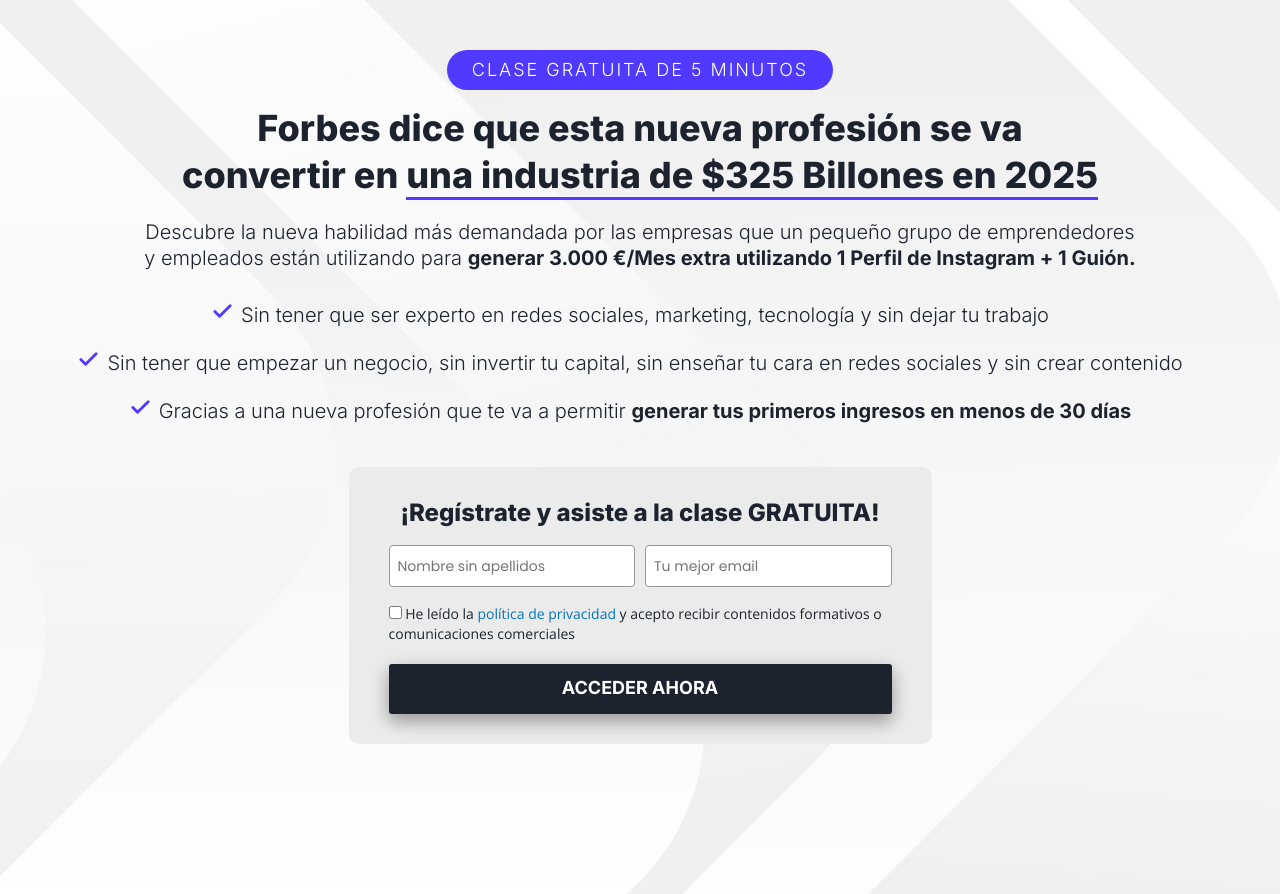
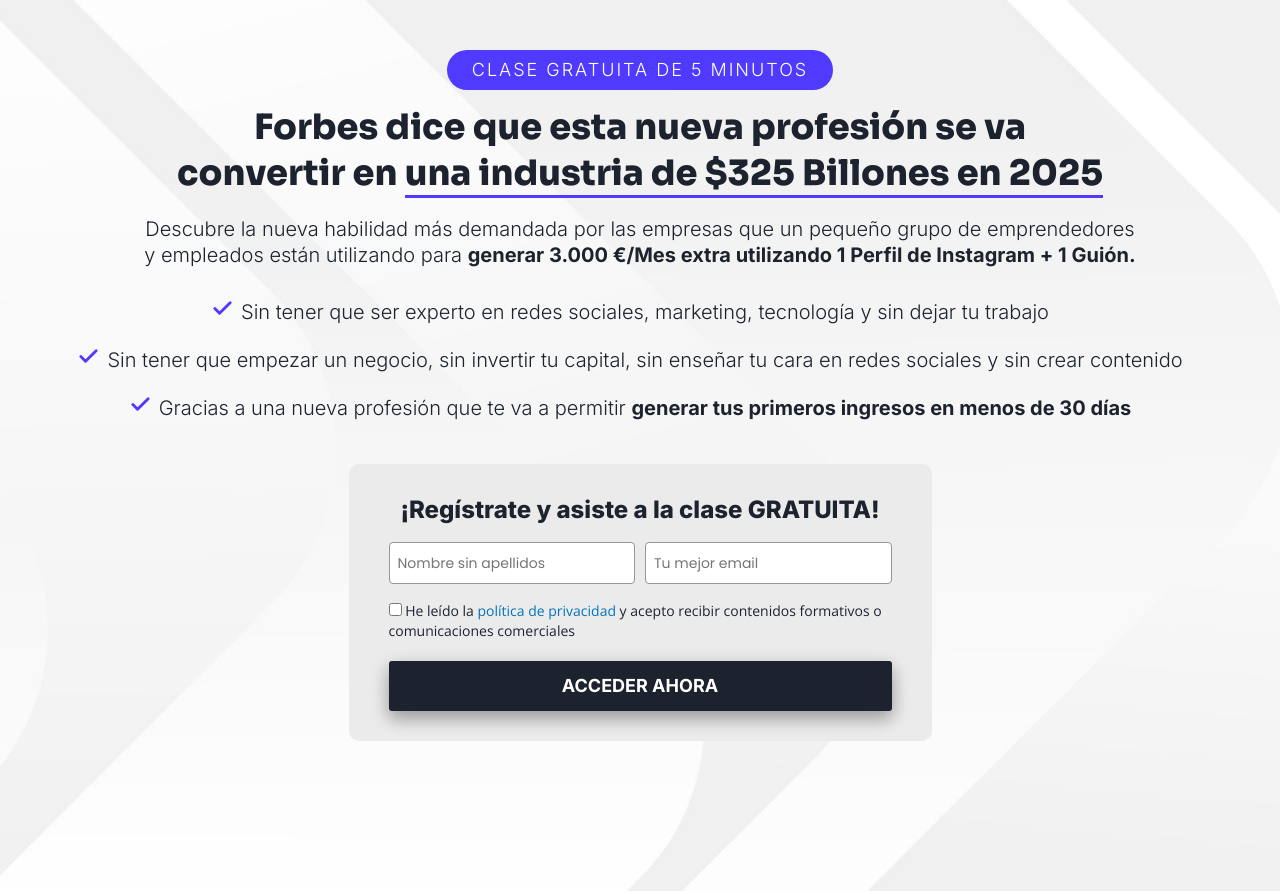
Before and after one commit to Yevhenii-20/jordi-alex, a plain HTML site: page index.html in a window 1280 px wide. Drawn offline with nearby package versions, Linux system fonts and the light colour scheme.

Commit message:
Add files via upload

```diff
--- a/css/index.css
+++ b/css/index.css
@@ -7,6 +7,8 @@
 @import url('https://fonts.googleapis.com/css2?family=Roboto:ital,wght@0,100;0,300;0,400;0,500;0,700;0,900;1,100;1,300;1,400;1,500;1,700;1,900&display=swap');
 
 @import url('https://fonts.googleapis.com/css2?family=Inter:wght@100..900&family=Roboto:ital,wght@0,100;0,300;0,400;0,500;0,700;0,900;1,100;1,300;1,400;1,500;1,700;1,900&display=swap');
+
+@import url('https://fonts.googleapis.com/css2?family=Sora:wght@100..800&display=swap');
 
 * {
     box-sizing: border-box;
@@ -28,6 +30,7 @@ body {
     background-size: cover;
     padding: 50px 0px 150px 0px;
     text-align: center;
+    min-height: 100vh;
 }
 
 .info-subtitle {
@@ -46,8 +49,8 @@ body {
 
 .info-title {
     color: #1C232F;
-    font-family: Inter, Sans-serif;
-    font-size: 36px;
+    font-family: Sora, Sans-serif;
+    font-size: 35px;
     font-weight: 800;
     text-transform: none;
     line-height: 1.3em;
```
